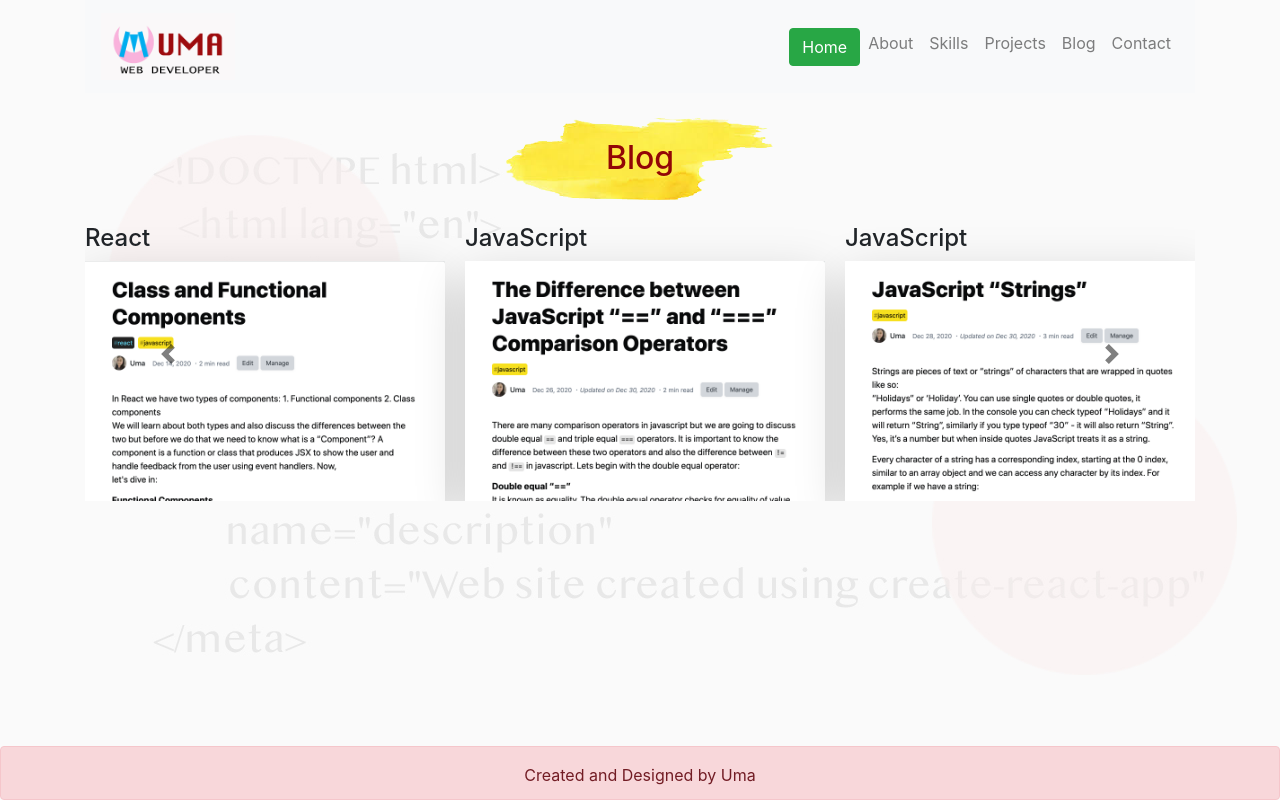
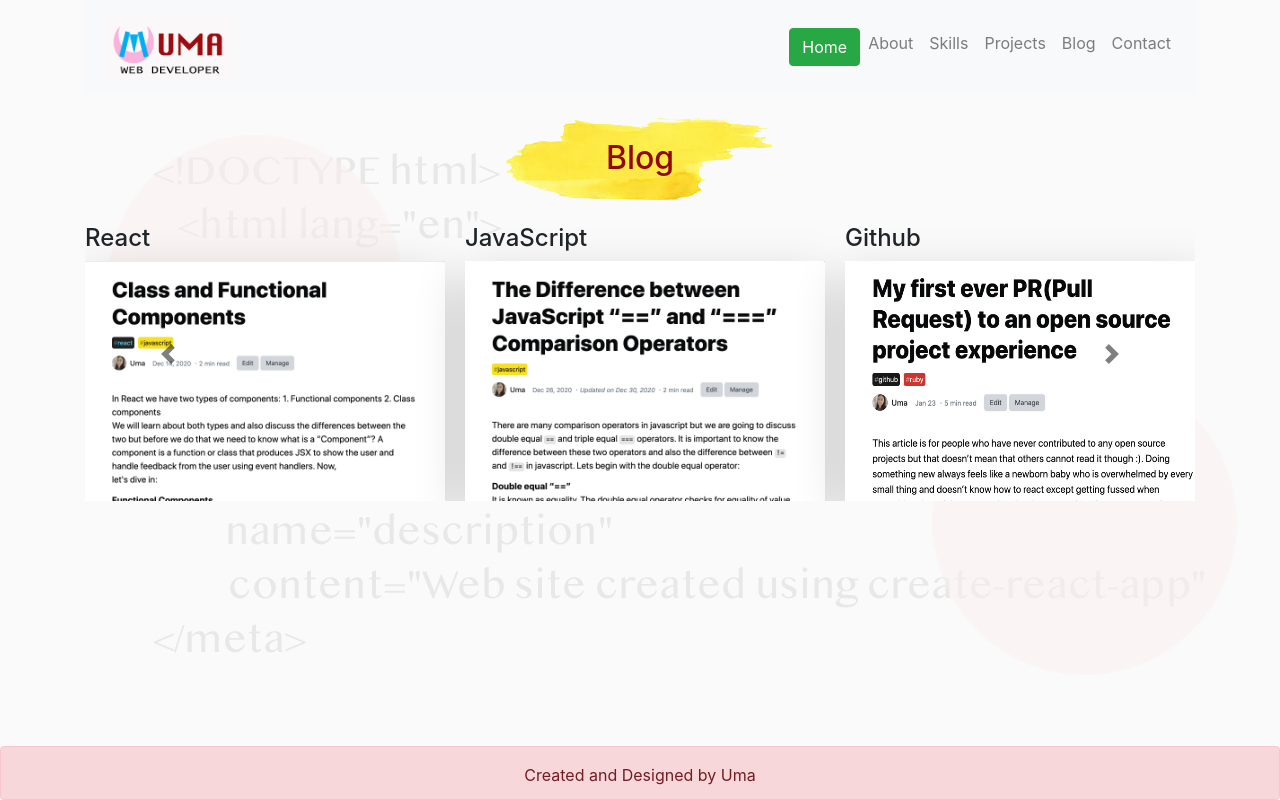
Before and after one commit to mdr-uma/portfolio, a React (Create React App) app: page /blog in a window 1280 px wide. Built offline with nearby package versions, Linux system fonts and the light colour scheme.

Commit message:
switch blog post

```diff
--- a/src/components/Blog.js
+++ b/src/components/Blog.js
@@ -4,7 +4,7 @@ import image1 from '../images/higher-order.png'
 import image2 from '../images/state vs props.png'
 import image3 from '../images/class & functional.png'
 import image4 from '../images/== & ===.png'
-import image5 from '../images/string.png'
+import image5 from '../images/Github.png'
 
 const Blog = () => {
     return(
@@ -51,8 +51,8 @@ const Blog = () => {
                                 </a>
                             </div>
                             <div className="col-sm-4 pt-3">
-                                <h4>JavaScript</h4>
-                                <a href="https://dev.to/uma/javascript-strings-2p7i">
+                                <h4>Github</h4>
+                                <a href="https://dev.to/uma/my-first-ever-pr-pull-request-to-an-open-source-project-experience-obk">
                                     <img width="360px" height="240px" src={image5} alt="pic" className="shadow-lg" />
                                 </a>
                             </div>
```
